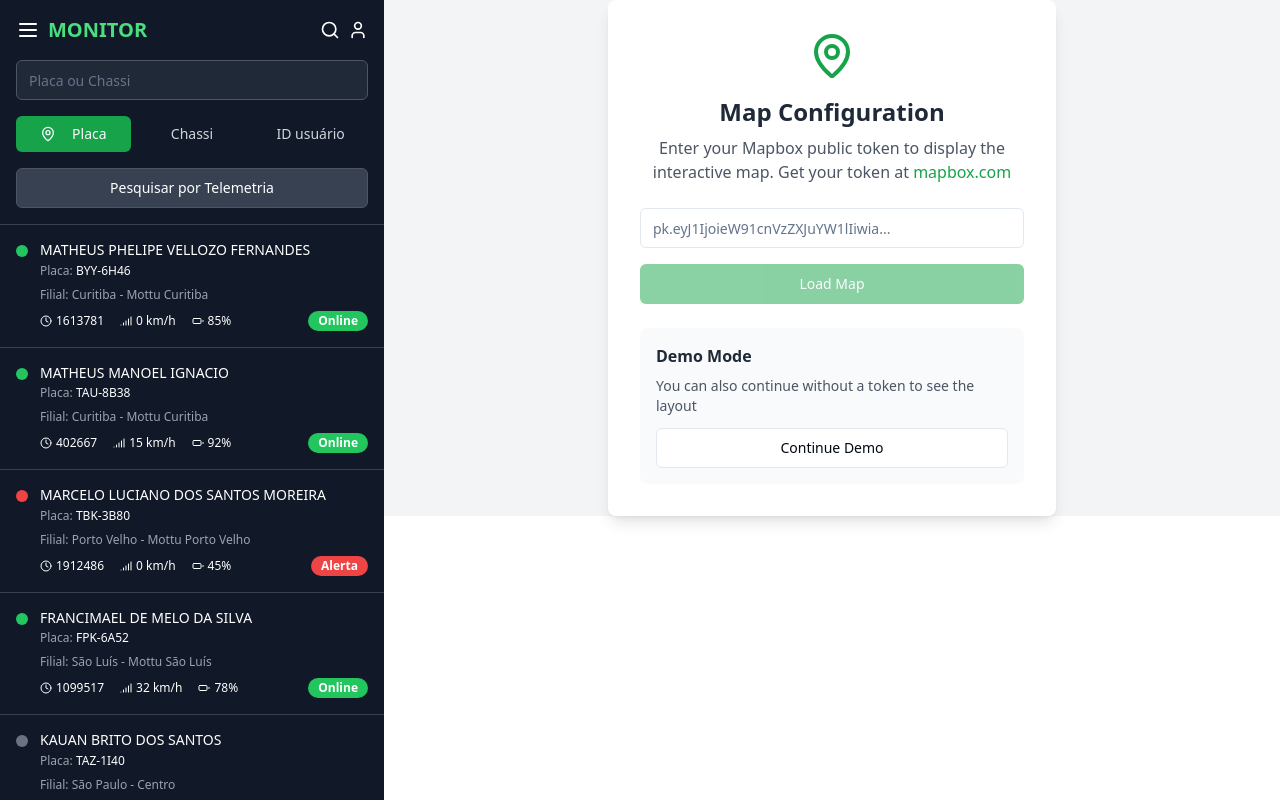
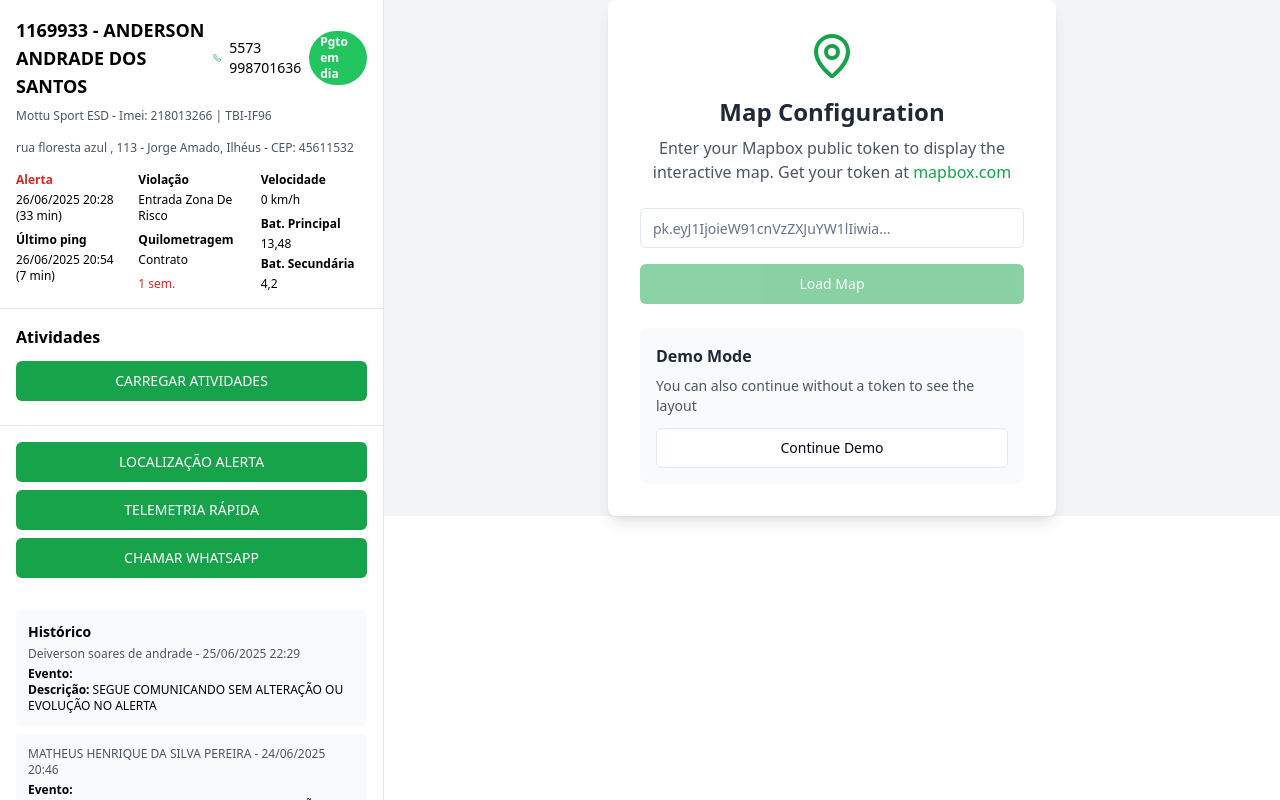
Before and after one commit to CaioNagata/map-shadow-display, a React (Vite) app: page / in a window 1280 px wide. Built offline with nearby package versions, Linux system fonts and the light colour scheme.

Commit message:
Refactor: Implement sidebar information and buttons
- Added the necessary information and buttons to the sidebar.

```diff
--- a/src/components/VehicleSidebar.tsx
+++ b/src/components/VehicleSidebar.tsx
@@ -1,6 +1,6 @@
 
 import { useState } from "react";
-import { Search, MapPin, Clock, Battery, Signal, Menu, User } from "lucide-react";
+import { Search, MapPin, Clock, Battery, Signal, Menu, User, Phone } from "lucide-react";
 import { Input } from "@/components/ui/input";
 import { Button } from "@/components/ui/button";
 import { Badge } from "@/components/ui/badge";
@@ -8,12 +8,18 @@ import { Badge } from "@/components/ui/badge";
 interface Vehicle {
   id: string;
   name: string;
-  plate: string;
-  location: string;
-  lastUpdate: string;
+  phone: string;
+  imei: string;
+  address: string;
+  lastAlert: string;
+  lastPing: string;
+  violation: string;
+  speed: string;
+  odometer: string;
+  contract: string;
+  mainBattery: string;
+  secondaryBattery: string;
   status: "online" | "offline" | "alert";
-  speed: string;
-  battery: string;
 }
 
 interface VehicleSidebarProps {
@@ -24,193 +30,130 @@ interface VehicleSidebarProps {
 const mockVehicles: Vehicle[] = [
   {
     id: "1",
-    name: "MATHEUS PHELIPE VELLOZO FERNANDES",
-    plate: "BYY-6H46",
-    location: "Curitiba - Mottu Curitiba",
-    lastUpdate: "1613781",
-    status: "online",
+    name: "ANDERSON ANDRADE DOS SANTOS",
+    phone: "5573 998701636",
+    imei: "Mottu Sport ESD - Imei: 218013266 | TBI-IF96",
+    address: "rua floresta azul , 113 - Jorge Amado, Ilhéus - CEP: 45611532",
+    lastAlert: "26/06/2025 20:28 (33 min)",
+    lastPing: "26/06/2025 20:54 (7 min)",
+    violation: "Entrada Zona De Risco",
     speed: "0 km/h",
-    battery: "85%"
-  },
-  {
-    id: "2",
-    name: "MATHEUS MANOEL IGNACIO",
-    plate: "TAU-8B38",
-    location: "Curitiba - Mottu Curitiba",
-    lastUpdate: "402667",
-    status: "online",
-    speed: "15 km/h",
-    battery: "92%"
-  },
-  {
-    id: "3",
-    name: "MARCELO LUCIANO DOS SANTOS MOREIRA",
-    plate: "TBK-3B80",
-    location: "Porto Velho - Mottu Porto Velho",
-    lastUpdate: "1912486",
-    status: "alert",
-    speed: "0 km/h",
-    battery: "45%"
-  },
-  {
-    id: "4",
-    name: "FRANCIMAEL DE MELO DA SILVA",
-    plate: "FPK-6A52",
-    location: "São Luís - Mottu São Luís",
-    lastUpdate: "1099517",
-    status: "online",
-    speed: "32 km/h",
-    battery: "78%"
-  },
-  {
-    id: "5",
-    name: "KAUAN BRITO DOS SANTOS",
-    plate: "TAZ-1I40",
-    location: "São Paulo - Centro",
-    lastUpdate: "3741656",
-    status: "offline",
-    speed: "0 km/h",
-    battery: "12%"
+    odometer: "1 sem.",
+    contract: "1 sem.",
+    mainBattery: "13,48",
+    secondaryBattery: "4,2",
+    status: "alert"
   }
 ];
 
 const VehicleSidebar = ({ selectedVehicle, onVehicleSelect }: VehicleSidebarProps) => {
   const [searchTerm, setSearchTerm] = useState("");
-  const [activeTab, setActiveTab] = useState<"placa" | "chassi" | "usuario">("placa");
 
   const filteredVehicles = mockVehicles.filter(vehicle =>
     vehicle.name.toLowerCase().includes(searchTerm.toLowerCase()) ||
-    vehicle.plate.toLowerCase().includes(searchTerm.toLowerCase())
+    vehicle.phone.toLowerCase().includes(searchTerm.toLowerCase())
   );
 
-  const getStatusColor = (status: Vehicle["status"]) => {
-    switch (status) {
-      case "online": return "bg-green-500";
-      case "offline": return "bg-gray-500";
-      case "alert": return "bg-red-500";
-      default: return "bg-gray-500";
-    }
-  };
-
-  const getStatusText = (status: Vehicle["status"]) => {
-    switch (status) {
-      case "online": return "Online";
-      case "offline": return "Offline";
-      case "alert": return "Alerta";
-      default: return "Unknown";
-    }
-  };
+  const selectedVehicleData = mockVehicles.find(v => v.id === selectedVehicle);
 
   return (
-    <div className="w-96 bg-gray-900 text-white h-screen flex flex-col">
-      {/* Header */}
-      <div className="p-4 border-b border-gray-700">
-        <div className="flex items-center justify-between mb-4">
+    <div className="w-96 bg-white text-black h-screen flex flex-col border-r">
+      {/* Header with vehicle info */}
+      {selectedVehicleData && (
+        <div className="p-4 border-b">
+          <div className="flex items-center justify-between mb-2">
+            <span className="text-lg font-bold">{selectedVehicleData.id}169933 - {selectedVehicleData.name}</span>
             <div className="flex items-center space-x-2">
-            <Menu className="w-6 h-6" />
-            <div className="text-green-400 font-bold text-xl">MONITOR</div>
-          </div>
-          <div className="flex items-center space-x-2">
-            <Search className="w-5 h-5" />
-            <User className="w-5 h-5" />
+              <Phone className="w-4 h-4 text-green-600" />
+              <span className="text-sm">{selectedVehicleData.phone}</span>
+              <Badge className="bg-green-500 text-white text-xs">Pgto em dia</Badge>
             </div>
           </div>
 
-        {/* Search Bar */}
-        <div className="relative mb-4">
-          <Input
-            type="text"
-            placeholder="Placa ou Chassi"
-            value={searchTerm}
-            onChange={(e) => setSearchTerm(e.target.value)}
-            className="bg-gray-800 border-gray-600 text-white placeholder-gray-400"
-          />
+          <div className="text-xs text-gray-600 mb-4">
+            {selectedVehicleData.imei}
           </div>
 
-        {/* Tabs */}
-        <div className="flex space-x-1 mb-4">
-          <Button
-            variant={activeTab === "placa" ? "default" : "ghost"}
-            size="sm"
-            onClick={() => setActiveTab("placa")}
-            className={`flex-1 ${activeTab === "placa" ? "bg-green-600 hover:bg-green-700" : "text-gray-300 hover:text-white"}`}
-          >
-            <MapPin className="w-4 h-4 mr-2" />
-            Placa
-          </Button>
-          <Button
-            variant={activeTab === "chassi" ? "default" : "ghost"}
-            size="sm"
-            onClick={() => setActiveTab("chassi")}
-            className={`flex-1 ${activeTab === "chassi" ? "bg-green-600 hover:bg-green-700" : "text-gray-300 hover:text-white"}`}
-          >
-            Chassi
-          </Button>
-          <Button
-            variant={activeTab === "usuario" ? "default" : "ghost"}
-            size="sm"
-            onClick={() => setActiveTab("usuario")}
-            className={`flex-1 ${activeTab === "usuario" ? "bg-green-600 hover:bg-green-700" : "text-gray-300 hover:text-white"}`}
-          >
-            ID usuário
+          <div className="text-xs text-gray-600 mb-4">
+            {selectedVehicleData.address}
+          </div>
+
+          {/* Information Grid */}
+          <div className="grid grid-cols-3 gap-4 text-xs">
+            <div>
+              <div className="font-semibold text-red-600 mb-1">Alerta</div>
+              <div className="mb-2">{selectedVehicleData.lastAlert}</div>
+              <div className="font-semibold mb-1">Último ping</div>
+              <div>{selectedVehicleData.lastPing}</div>
+            </div>
+
+            <div>
+              <div className="font-semibold mb-1">Violação</div>
+              <div className="mb-2">{selectedVehicleData.violation}</div>
+              <div className="font-semibold mb-1">Quilometragem</div>
+              <div className="mb-2">Contrato</div>
+              <div className="text-red-600">{selectedVehicleData.contract}</div>
+            </div>
+
+            <div>
+              <div className="font-semibold mb-1">Velocidade</div>
+              <div className="mb-2">{selectedVehicleData.speed}</div>
+              <div className="font-semibold mb-1">Bat. Principal</div>
+              <div className="mb-1">{selectedVehicleData.mainBattery}</div>
+              <div className="font-semibold mb-1">Bat. Secundária</div>
+              <div>{selectedVehicleData.secondaryBattery}</div>
+            </div>
+          </div>
+        </div>
+      )}
+
+      {/* Activities Section */}
+      <div className="p-4 border-b">
+        <h3 className="font-semibold mb-3">Atividades</h3>
+        <Button className="w-full bg-green-600 hover:bg-green-700 text-white mb-2">
+          CARREGAR ATIVIDADES
         </Button>
       </div>
 
-        {/* Search by Telemetry Button */}
-        <Button className="w-full bg-gray-700 hover:bg-gray-600 text-white border border-gray-600">
-          Pesquisar por Telemetria
+      {/* Action Buttons */}
+      <div className="p-4 space-y-2">
+        <Button className="w-full bg-green-600 hover:bg-green-700 text-white">
+          LOCALIZAÇÃO ALERTA
+        </Button>
+        <Button className="w-full bg-green-600 hover:bg-green-700 text-white">
+          TELEMETRIA RÁPIDA
+        </Button>
+        <Button className="w-full bg-green-600 hover:bg-green-700 text-white">
+          CHAMAR WHATSAPP
         </Button>
       </div>
 
-      {/* Vehicle List */}
-      <div className="flex-1 overflow-y-auto">
-        {filteredVehicles.map((vehicle) => (
-          <div
-            key={vehicle.id}
-            className={`p-4 border-b border-gray-700 cursor-pointer transition-colors ${
-              selectedVehicle === vehicle.id ? "bg-gray-800" : "hover:bg-gray-800"
-            }`}
-            onClick={() => onVehicleSelect(vehicle.id)}
-          >
-            <div className="flex items-start space-x-3">
-              <div className={`w-3 h-3 rounded-full mt-1 ${getStatusColor(vehicle.status)}`} />
-              <div className="flex-1 min-w-0">
-                <div className="font-medium text-sm leading-tight mb-1">
-                  {vehicle.name}
+      {/* History Section */}
+      <div className="flex-1 p-4 overflow-y-auto">
+        <div className="bg-gray-50 p-3 rounded mb-2">
+          <div className="font-semibold text-sm mb-1">Histórico</div>
+          <div className="text-xs text-gray-600 mb-1">
+            Deiverson soares de andrade - 25/06/2025 22:29
           </div>
-                <div className="text-xs text-gray-400 mb-2">
-                  Placa: <span className="text-white">{vehicle.plate}</span>
+          <div className="text-xs">
+            <span className="font-semibold">Evento:</span>
           </div>
-                <div className="text-xs text-gray-400 mb-2">
-                  Filial: {vehicle.location}
+          <div className="text-xs">
+            <span className="font-semibold">Descrição:</span> SEGUE COMUNICANDO SEM ALTERAÇÃO OU EVOLUÇÃO NO ALERTA
+          </div>
         </div>
 
-                <div className="flex items-center justify-between text-xs">
-                  <div className="flex items-center space-x-4">
-                    <div className="flex items-center space-x-1">
-                      <Clock className="w-3 h-3" />
-                      <span>{vehicle.lastUpdate}</span>
+        <div className="bg-gray-50 p-3 rounded">
+          <div className="text-xs text-gray-600 mb-1">
+            MATHEUS HENRIQUE DA SILVA PEREIRA - 24/06/2025 20:46
           </div>
-                    <div className="flex items-center space-x-1">
-                      <Signal className="w-3 h-3" />
-                      <span>{vehicle.speed}</span>
+          <div className="text-xs">
+            <span className="font-semibold">Evento:</span>
           </div>
-                    <div className="flex items-center space-x-1">
-                      <Battery className="w-3 h-3" />
-                      <span>{vehicle.battery}</span>
+          <div className="text-xs">
+            <span className="font-semibold">Descrição:</span> SEGUE COMUNICANDO SEM ALTERAÇÃO OU EVOLUÇÃO NO ALERTA
           </div>
         </div>
-                  <Badge
-                    variant="secondary"
-                    className={`text-xs ${getStatusColor(vehicle.status)} text-white border-none`}
-                  >
-                    {getStatusText(vehicle.status)}
-                  </Badge>
-                </div>
-              </div>
-            </div>
-          </div>
-        ))}
       </div>
     </div>
   );
--- a/src/pages/Index.tsx
+++ b/src/pages/Index.tsx
@@ -1,10 +1,15 @@
 
-import { useState } from "react";
+import { useState, useEffect } from "react";
 import VehicleSidebar from "../components/VehicleSidebar";
 import MapView from "../components/MapView";
 
 const Index = () => {
   const [selectedVehicle, setSelectedVehicle] = useState<string | null>(null);
+
+  // Auto-select first vehicle on load
+  useEffect(() => {
+    setSelectedVehicle("1");
+  }, []);
 
   return (
     <div className="min-h-screen flex bg-background">
```
Lines whose indentation alone changed are shown as unchanged.
